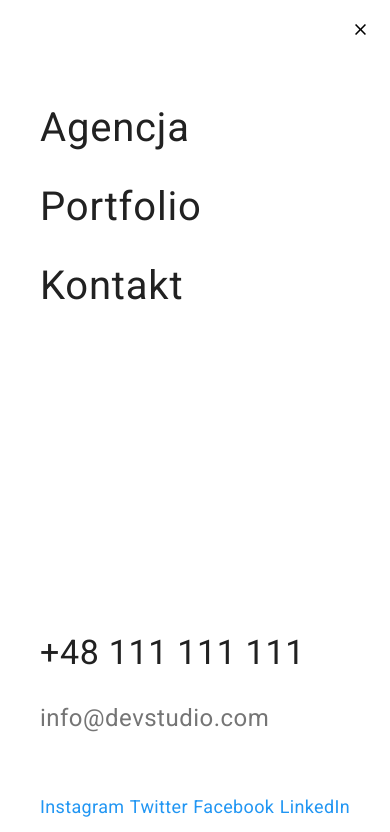
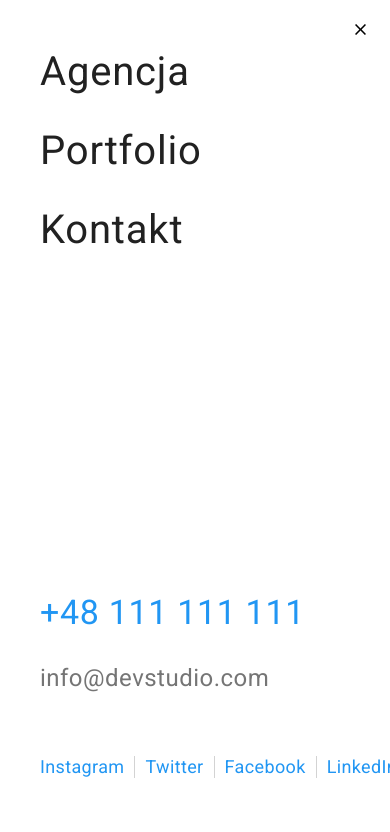
Before and after one commit to SzymonSliwa/goit-markup-hw-08, a plain HTML site: page index.html in a window 390 px wide. Both pictures are taken after a click on the button 354 px from the left and 30 px from the top of the page. Shown: the top 832 px of the page. Drawn offline with nearby package versions, Linux system fonts and the light colour scheme.

Commit message:
mentor's remarks
mentor's remarks

```diff
--- a/index.html
+++ b/index.html
@@ -667,8 +667,10 @@
         <div>
           <div class="mobile-menu__down">
             <ul class="mobile-menu2">
-              <li class="mobile-menu__tel">
-                <a href="tel:+48111111111" class="link"> +48 111 111 111</a>
+              <li class="mobile-menu__wrap">
+                <a href="tel:+48111111111" class="link mobile-menu__tel">
+                  +48 111 111 111</a
+                >
               </li>
               <li>
                 <a
@@ -682,10 +684,18 @@
           </div>
           <div>
             <ul class="mobile-menu__social-list">
-              <li>Instagram</li>
-              <li>Twitter</li>
-              <li>Facebook</li>
-              <li>LinkedIn</li>
+              <li
+                class="mobile-menu__social-item mobile-menu__social-item--start"
+              >
+                Instagram
+              </li>
+              <li class="mobile-menu__social-item">Twitter</li>
+              <li class="mobile-menu__social-item">Facebook</li>
+              <li
+                class="mobile-menu__social-item mobile-menu__social-item--end"
+              >
+                LinkedIn
+              </li>
             </ul>
           </div>
         </div>
--- a/sass/components/_features-section-list.scss
+++ b/sass/components/_features-section-list.scss
@@ -5,6 +5,7 @@
     gap: 30px;
     padding: 0px;
     justify-content: center;
+    align-items: center;
   }
 }
 
--- a/sass/components/_mobile-menu.scss
+++ b/sass/components/_mobile-menu.scss
@@ -1,6 +1,7 @@
 .mobile-menu2 {
   list-style: none;
   padding: 0;
+  margin: 0;
 }
 
 .menu-container {
@@ -24,17 +25,13 @@
 }
 
 .menu-toggle {
-  min-height: 40px;
-  min-width: 40px;
   display: flex;
-  align-items: center;
-  justify-content: center;
+
   margin: 0;
   padding: 0;
   background-color: transparent;
   cursor: pointer;
   border: none;
-  border-radius: 50%;
   outline: none;
 }
 
@@ -62,8 +59,11 @@
   font-weight: 500;
   font-size: 34px;
   letter-spacing: 0.02em;
+  color: #2196f3;
+  margin-bottom: 32px;
+}
 
-  color: #2196f3;
+.mobile-menu__wrap {
   margin-bottom: 32px;
 }
 
@@ -88,8 +88,21 @@
   letter-spacing: 0.02em;
   color: #2196f3;
   display: flex;
-  justify-content: space-between;
+  justify-content: flex-start;
   padding: 0;
+}
+
+.mobile-menu__social-item {
+  padding: 0 10px;
+  border-right: solid 1px rgba(33, 33, 33, 0.2);
+}
+
+.mobile-menu__social-item--start {
+  padding-left: 0;
+}
+
+.mobile-menu__social-item--end {
+  border: none;
 }
 
 .mobile-menu__flex {
--- a/sass/components/_title-section.scss
+++ b/sass/components/_title-section.scss
@@ -18,7 +18,7 @@
     display: flex;
     flex-direction: column;
     justify-content: center;
-    max-width: 480px;
+    max-width: 100%;
     margin: 0 auto;
   }
   .title-section__title {
--- a/sass/utils/_body.scss
+++ b/sass/utils/_body.scss
@@ -7,7 +7,7 @@ body {
 
 .container {
   list-style-type: none;
-  max-width: 480px;
+  max-width: 100%;
   margin: 0 auto;
   padding: 0 15px;
 }
```
Also changed, not shown: css/main.min.css, 1 other file.
